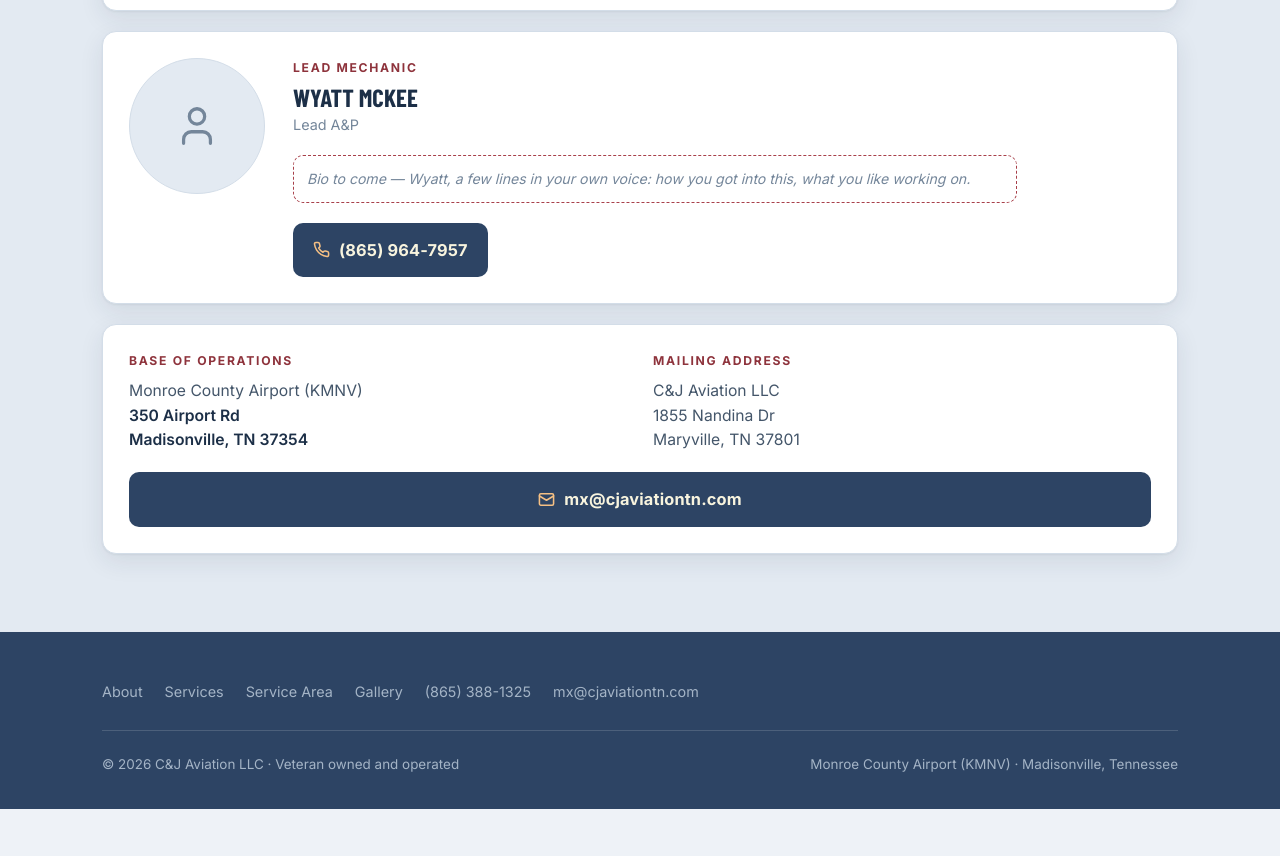
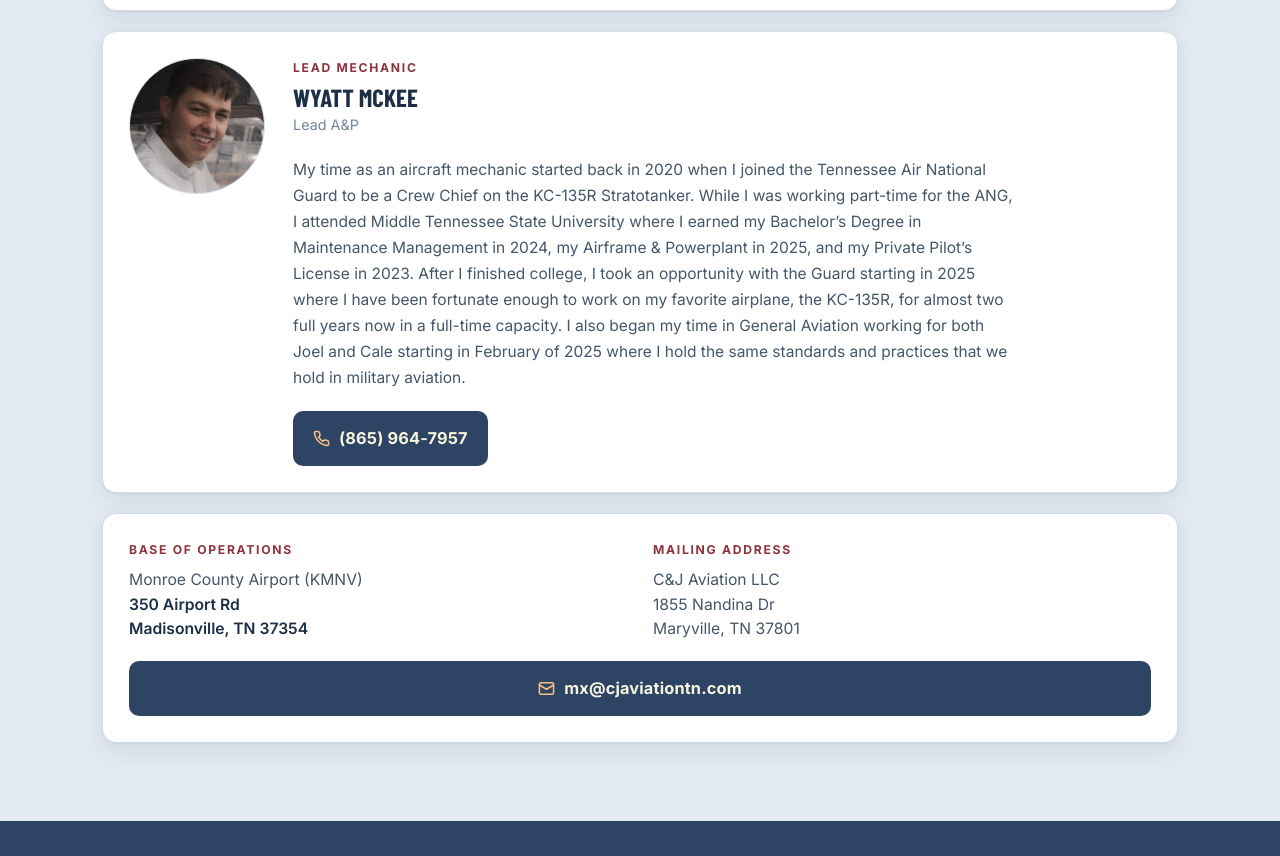
Before and after one commit to cjaviationtn/cjaviationtn-site, a plain HTML site: page index.html in a window 1280 px wide. Shown: the part 5658-6514 px from the top of the page. Before the commit the page ends 6467 px from the top, so only its background shows below. Drawn offline with nearby package versions, Linux system fonts and the light colour scheme.

Commit message:
Add Wyatt bio and photo to team section
Updated the biography section for Wyatt McKee with detailed information about his background and experience.

```diff
--- a/index.html
+++ b/index.html
@@ -614,13 +614,13 @@ p{margin:0 0 1.1em}
         <article class="card person">
           <div class="person-inner">
             <div class="person-photo">
-              <svg viewBox="0 0 24 24" fill="none" stroke="currentColor" stroke-width="1.7" stroke-linecap="round" stroke-linejoin="round"><path d="M19 21v-2a4 4 0 0 0-4-4H9a4 4 0 0 0-4 4v2"/><circle cx="12" cy="7" r="4"/></svg>
+              <img src="wyatt.jpg" alt="Wyatt McKee" width="136" height="136">
             </div>
             <div>
               <div class="card-role">Lead Mechanic</div>
               <div class="card-name">Wyatt McKee</div>
               <div class="card-cert">Lead A&amp;P</div>
-              <p class="person-bio"><span class="bio-todo">Bio to come &mdash; Wyatt, a few lines in your own voice: how you got into this, what you like working on.</span></p>
+              <p class="person-bio"><p class="person-bio">My time as an aircraft mechanic started back in 2020 when I joined the Tennessee Air National Guard to be a Crew Chief on the KC-135R Stratotanker. While I was working part-time for the ANG, I attended Middle Tennessee State University where I earned my Bachelor&rsquo;s Degree in Maintenance Management in 2024, my Airframe &amp; Powerplant in 2025, and my Private Pilot&rsquo;s License in 2023. After I finished college, I took an opportunity with the Guard starting in 2025 where I have been fortunate enough to work on my favorite airplane, the KC-135R, for almost two full years now in a full-time capacity. I also began my time in General Aviation working for both Joel and Cale starting in February of 2025 where I hold the same standards and practices that we hold in military aviation.</p></p>
               <a class="tel person-tel" href="tel:+18659647957">
                 <svg viewBox="0 0 24 24" fill="none" stroke="currentColor" stroke-width="2.2" stroke-linecap="round" stroke-linejoin="round"><path d="M22 16.92v3a2 2 0 0 1-2.18 2 19.79 19.79 0 0 1-8.63-3.07 19.5 19.5 0 0 1-6-6 19.79 19.79 0 0 1-3.07-8.67A2 2 0 0 1 4.11 2h3a2 2 0 0 1 2 1.72c.13.96.36 1.9.7 2.81a2 2 0 0 1-.45 2.11L8.09 9.91a16 16 0 0 0 6 6l1.27-1.27a2 2 0 0 1 2.11-.45c.9.34 1.85.57 2.81.7A2 2 0 0 1 22 16.92z"/></svg>
                 (865) 964-7957
```
